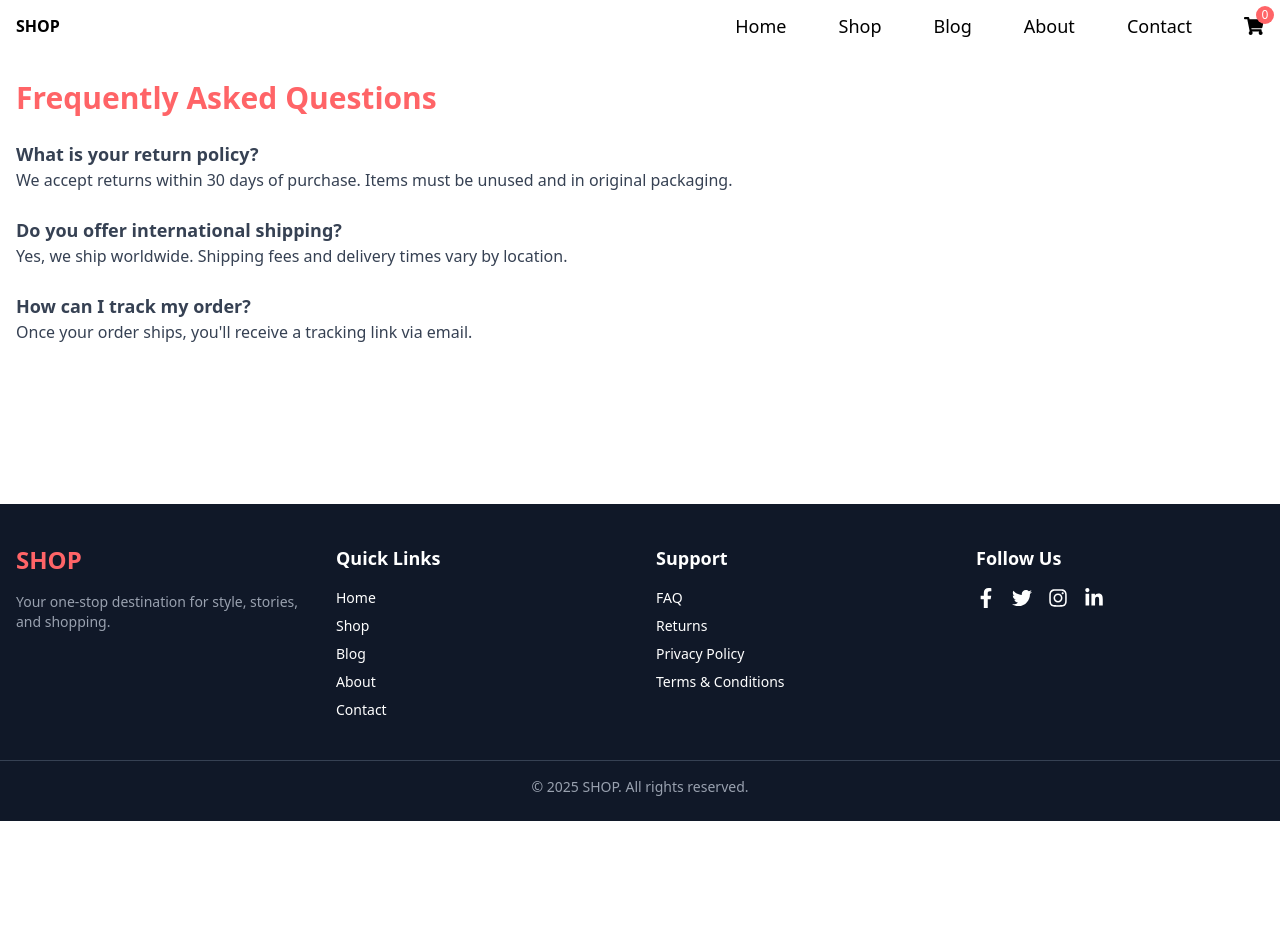
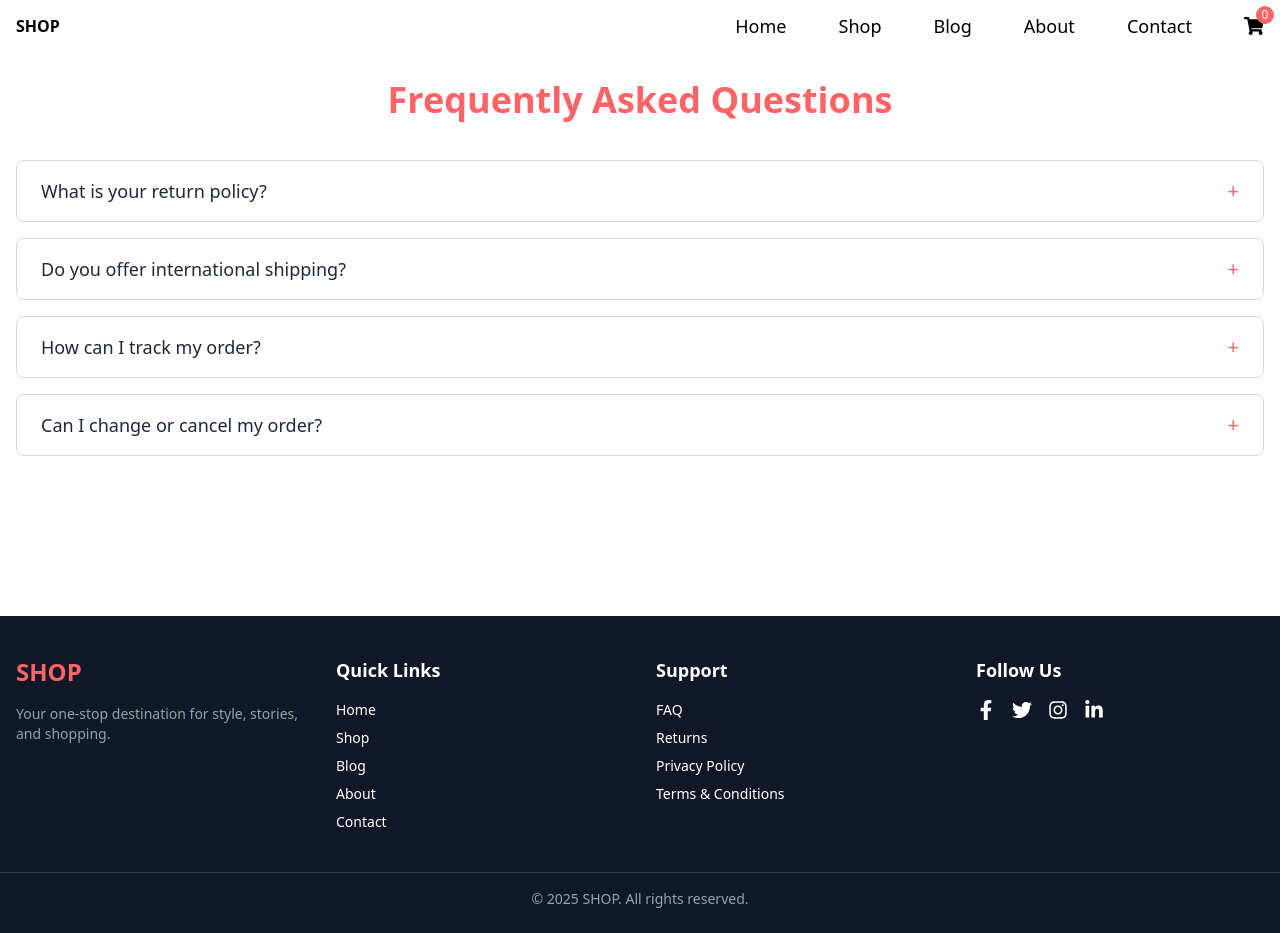
Before and after one commit to arif-sk-dev/ecommerce-shop-frontend, a React (Vite) app: page /faq in a window 1280 px wide. Before the commit the page ends 821 px from the top, so only its background shows below. Built offline with nearby package versions, Linux system fonts and the light colour scheme.

Commit message:
FAQ page added

```diff
--- a/src/MainLayout.jsx
+++ b/src/MainLayout.jsx
@@ -12,7 +12,7 @@ import About from './pages/about/About';
 import Contact from './pages/contact/Contact';
 
 // Support pages import
-import Faq from "./pages/supportPages/FAQ";
+import FAQ from "./pages/supportPages/FAQ";
 import Returns from "./pages/supportPages/Returns";
 import Privacy from "./pages/supportPages/Privacy";
 import Terms from "./pages/supportPages/Terms";
@@ -30,7 +30,7 @@ const MainLayout = () => {
         <Route path="/contact" element={<Contact />} />
 
         {/* Support routes */}
-        <Route path="/faq" element={<Faq />} />
+        <Route path="/faq" element={<FAQ />} />
         <Route path="/returns" element={<Returns />} />
         <Route path="/privacy" element={<Privacy />} />
         <Route path="/terms" element={<Terms />} />
--- a/src/pages/supportPages/FAQ.jsx
+++ b/src/pages/supportPages/FAQ.jsx
@@ -1,25 +1,87 @@
-import React from "react";
+// import React from "react";
 
-const Faq = () => {
+// const Faq = () => {
+//   return (
+//     <section className="max-w-screen-xl mx-auto px-4 py-20">
+//       <h1 className="text-3xl font-bold text-red-400 mb-6">Frequently Asked Questions</h1>
+//       <div className="space-y-6 text-gray-700">
+//         <div>
+//           <h3 className="font-semibold text-lg">What is your return policy?</h3>
+//           <p>We accept returns within 30 days of purchase. Items must be unused and in original packaging.</p>
+//         </div>
+//         <div>
+//           <h3 className="font-semibold text-lg">Do you offer international shipping?</h3>
+//           <p>Yes, we ship worldwide. Shipping fees and delivery times vary by location.</p>
+//         </div>
+//         <div>
+//           <h3 className="font-semibold text-lg">How can I track my order?</h3>
+//           <p>Once your order ships, you'll receive a tracking link via email.</p>
+//         </div>
+//       </div>
+//     </section>
+//   );
+// };
+
+// export default Faq;
+
+
+import React, { useState } from 'react'
+
+const faqData = [
+  {
+    question: "What is your return policy?",
+    answer:
+      "We accept returns within 30 days of purchase. Items must be unused and in original packaging. Refunds are processed within 5–7 business days.",
+  },
+  {
+    question: "Do you offer international shipping?",
+    answer:
+      "Yes, we ship worldwide. Shipping fees and delivery times vary by location. You’ll see options at checkout.",
+  },
+  {
+    question: "How can I track my order?",
+    answer:
+      "Once your order ships, you’ll receive a tracking link via email. You can also check your order status in your account dashboard.",
+  },
+  {
+    question: "Can I change or cancel my order?",
+    answer:
+      "Orders can be modified or canceled within 2 hours of placement. Contact support immediately for assistance.",
+  },
+];
+
+const FAQ = () => {
+  const [activeIndex, setActiveIndex] = useState(null);
+
+  const toggleAccordion = (index) => {
+    setActiveIndex(activeIndex === index ? null : index);
+  };
+
   return (
-    <section className="max-w-screen-xl mx-auto px-4 py-20">
-      <h1 className="text-3xl font-bold text-red-400 mb-6">Frequently Asked Questions</h1>
-      <div className="space-y-6 text-gray-700">
-        <div>
-          <h3 className="font-semibold text-lg">What is your return policy?</h3>
-          <p>We accept returns within 30 days of purchase. Items must be unused and in original packaging.</p>
-        </div>
-        <div>
-          <h3 className="font-semibold text-lg">Do you offer international shipping?</h3>
-          <p>Yes, we ship worldwide. Shipping fees and delivery times vary by location.</p>
-        </div>
-        <div>
-          <h3 className="font-semibold text-lg">How can I track my order?</h3>
-          <p>Once your order ships, you'll receive a tracking link via email.</p>
-        </div>
+    <section className='max-w-screen mx-auto px-4 py-20'>
+      <h1 className="text-4xl font-bold text-red-400 mb-10 text-center">Frequently Asked Questions</h1>
+      <div className="space-y-4">
+        {faqData.map((item, index) => (
+          <div key={index} className="border border-gray-300 rounded-lg overflow-hidden">
+            <button
+              onClick={() => toggleAccordion(index)}
+              className="w-full flex justify-between items-center px-6 py-4 bg-white hover:bg-gray-50 transition text-left"
+            >
+              <span className="text-lg font-medium text-gray-800">{item.question}</span>
+              <span className="text-xl text-red-400">
+                {activeIndex === index ? "−" : "+"}
+              </span>
+            </button>
+            {activeIndex === index && (
+              <div className="px-6 pb-4 text-gray-600 text-sm bg-gray-50">
+                {item.answer}
+              </div>
+            )}
+          </div>
+        ))}
       </div>
     </section>
-  );
-};
+  )
+}
 
-export default Faq;
+export default FAQ
```
